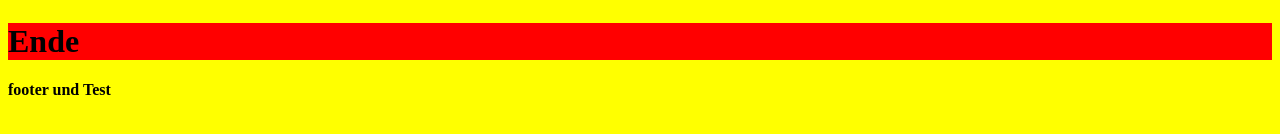
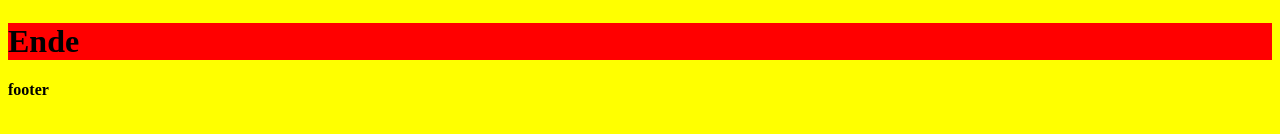
Before and after one commit to missserious/juliaernst, a Jekyll site: the page built from index.html, in a window 1280 px wide. Shown: the part 452-586 px from the top of the page. Built offline with Jekyll 4.4.1, drawn with Linux system fonts in a browser that asks for light colours.

Commit message:
update metadaten - bild

```diff
--- a/_layouts/default.html
+++ b/_layouts/default.html
@@ -10,7 +10,7 @@
   <meta name="viewport" content="width=device-width, initial-scale=1.0 user-scalable=yes">
   <meta property="og:title" content="Das ist mein geiler Titel">
   <meta property="og:description" content="Das ist meine geile Beschreibung">
-  <meta property="og:image" content="../img/herz.jpeg">
+  <meta property="og:image" content="../img/herz.png">
 
   <link href="{{site.baseurl}}/css/styles.css" rel="stylesheet">
   <title>{{ site.title }}</title>
@@ -23,6 +23,6 @@
   {{ content }}
 
   <footer>
-    <h4>footer und Test</h4>
+    <h4>footer</h4>
   </footer>
 </body>
```
